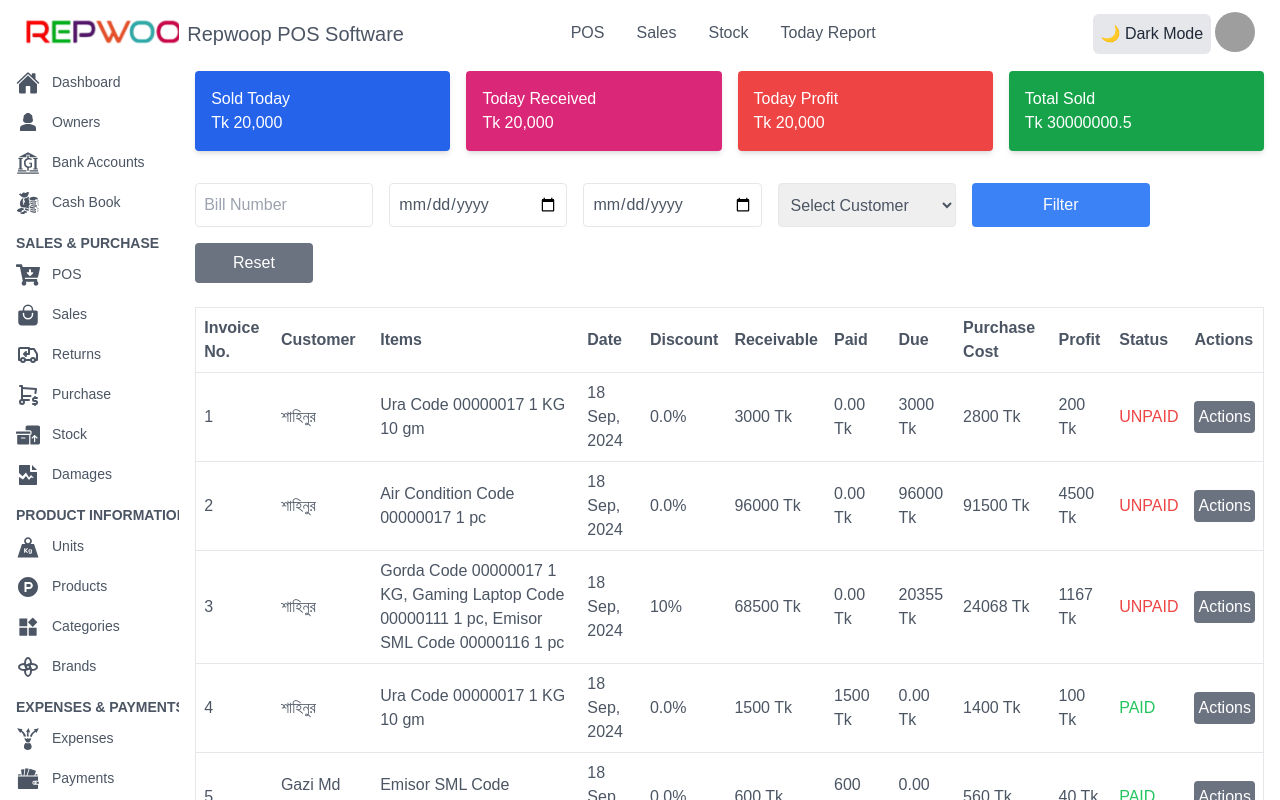
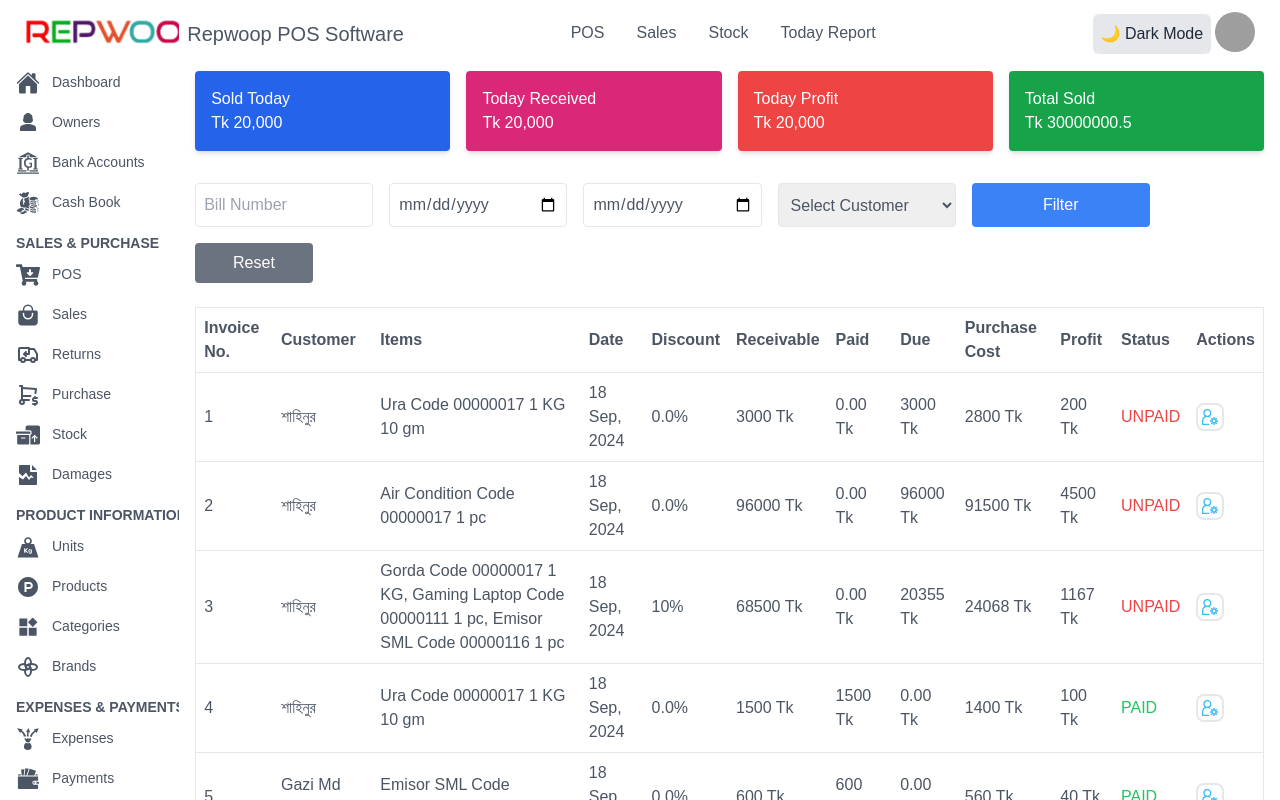
Before and after one commit to md-asif-iqbal/RepWoop-POS-system, a Next.js app: page /Sales in a window 1280 px wide. Built offline with nearby package versions, Linux system fonts and the light colour scheme; grey boxes are pictures that could not be loaded.

Commit message:
modifay the action button

```diff
--- a/app/Owners/page.jsx
+++ b/app/Owners/page.jsx
@@ -41,6 +41,7 @@ export default function page() {
           balance: 1100,
         },
       ];
+      // eslint-disable-next-line react-hooks/rules-of-hooks
       const [isDropdownOpen, setDropdownOpen] = useState(null);
       const toggleDropdown = (id) => {
         setDropdownOpen(isDropdownOpen === id ? null : id);
--- a/app/Sales/page.jsx
+++ b/app/Sales/page.jsx
@@ -2,6 +2,7 @@
 
 
 import React, { useState } from 'react'
+import { GrUserSettings } from 'react-icons/gr';
 
 export default function page() {
     // eslint-disable-next-line react-hooks/rules-of-hooks
@@ -244,12 +245,12 @@ export default function page() {
                   <div className="relative">
                     <button
                       onClick={() => handleActionClick(sale.invoiceNo)}
-                      className="bg-gray-500 text-white p-1 rounded"
+                      className="p-1 rounded-lg transform cursor-pointer text-sky-400 hover:text-red-500 hover:scale-110 border-2"
                     >
-                      Actions
+                      <GrUserSettings />
                     </button>
                     {selectedInvoice === sale.invoiceNo && (
-                      <div className="absolute bg-white shadow-lg rounded p-2 mt-2">
+                      <div className="absolute bg-white shadow-lg rounded p-2 mt-2 z-50 right-10">
                         <ul className="text-gray-700">
                           <li className="p-2 hover:bg-gray-100 cursor-pointer">Print</li>
                           <li className="p-2 hover:bg-gray-100 cursor-pointer">Challan Print</li>
```
